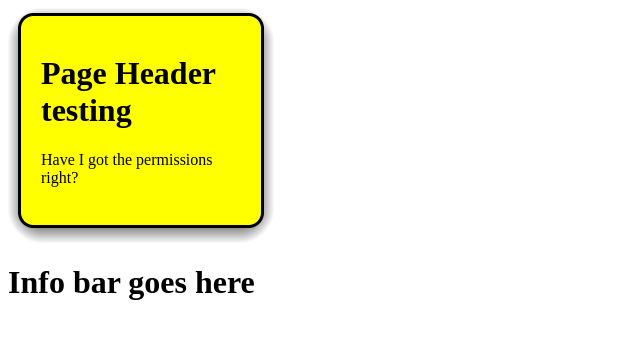
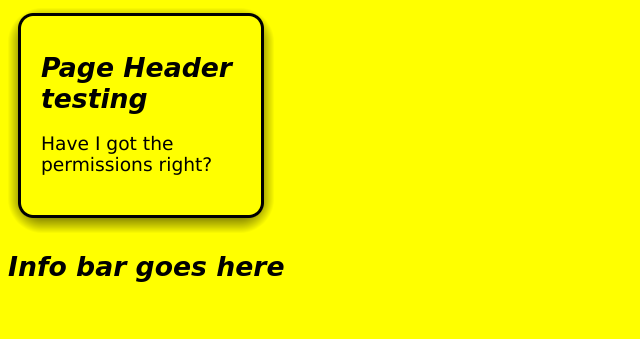
Before and after one commit to MikeEllis-T67M/airtech, a PHP site: page / in a window 1280 px wide. Shown: the top 339 px of the page, without its empty margins (0-640 px from the left). Run offline with PHP 8.4, Linux system fonts and the light colour scheme.

Commit message:
Checking to see if I can get CSS to work at the same time.

```diff
--- /dev/null
+++ b/html/css/style.css
@@ -0,0 +1,22 @@
+/* General text styles */
+h1, h2 {
+	font-family: "Comic Sans MS", arial, helvetica, sans-serif;
+	font-style:  italic;
+	font-weight: bold;
+	color:       black;
+}
+
+h1 {
+    font-size: 20pt;
+}
+
+h2 {
+    font-size: 16pt;
+}
+
+body {
+    font-family: verdana, tahoma, helvetica, sans-serif;
+    font-size:   14pt;
+    background:  yellow;
+    color:       black;
+}
--- a/html/index.php
+++ b/html/index.php
@@ -5,6 +5,9 @@
   <title>Aircraft Technical Log System</title>
   <meta http-equiv="Content-Type" content="text/html; charset=ISO-8859-1"/>
   <link rel="shortcut icon" href="images/favicon.ico" type="image/x-icon" />
+  <style type="text/css" media="all">
+    @import url("css/style.css");
+  </style>
 
   <style type="text/css">
     .bordered {
```
